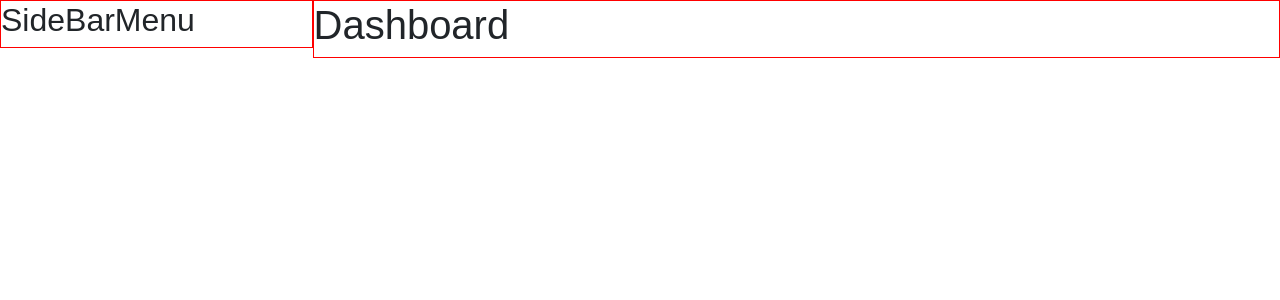
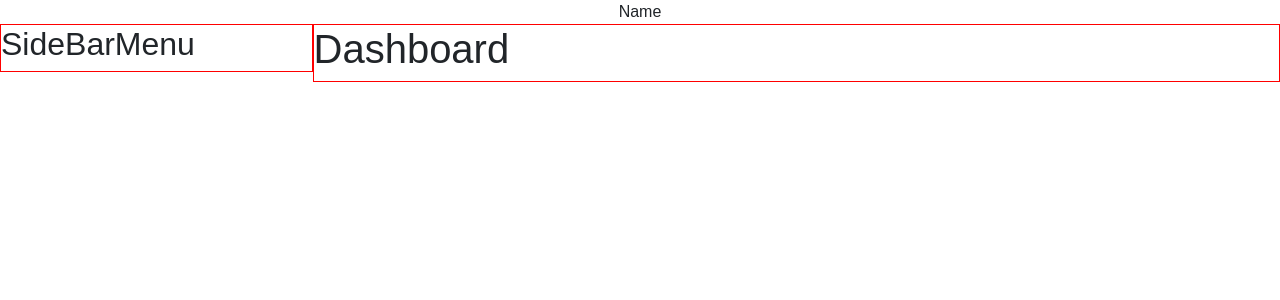
Before and after one commit to yllipetrovci/ylli-petrovci-react-js-boilerplate, a React (Create React App) app: page / in a window 1280 px wide. Shown: the top 300 px of the page. Built offline with nearby package versions, Linux system fonts and the light colour scheme; the HTML template or start-up script is replaced by a standard one.

Commit message:
add header

```diff
--- a/src/App.js
+++ b/src/App.js
@@ -2,6 +2,7 @@ import React, { Component } from 'react';
 import { BrowserRouter, Route, Switch } from 'react-router-dom';// Redirect
 import Main from './containers/dashboard';
 import SidebardMenu from './components/sidebarMenu';
+import Header from './components/header';
 
 class App extends Component {
   render() {
@@ -9,6 +10,9 @@ class App extends Component {
       <BrowserRouter>
         <Switch>
           <div className="row">
+            <div className='col-12'>
+              <Header name="Name"/>
+            </div>
             <div className="col-12 col-md-3 pr-md-0">
               <SidebardMenu />
             </div>
--- /dev/null
+++ b/src/components/header.js
@@ -0,0 +1,9 @@
+import React from 'react';
+
+const Header = (props) => {
+    return (
+        <header className="text-center">{props.name}</header>
+    )
+}
+
+export default Header;
```
